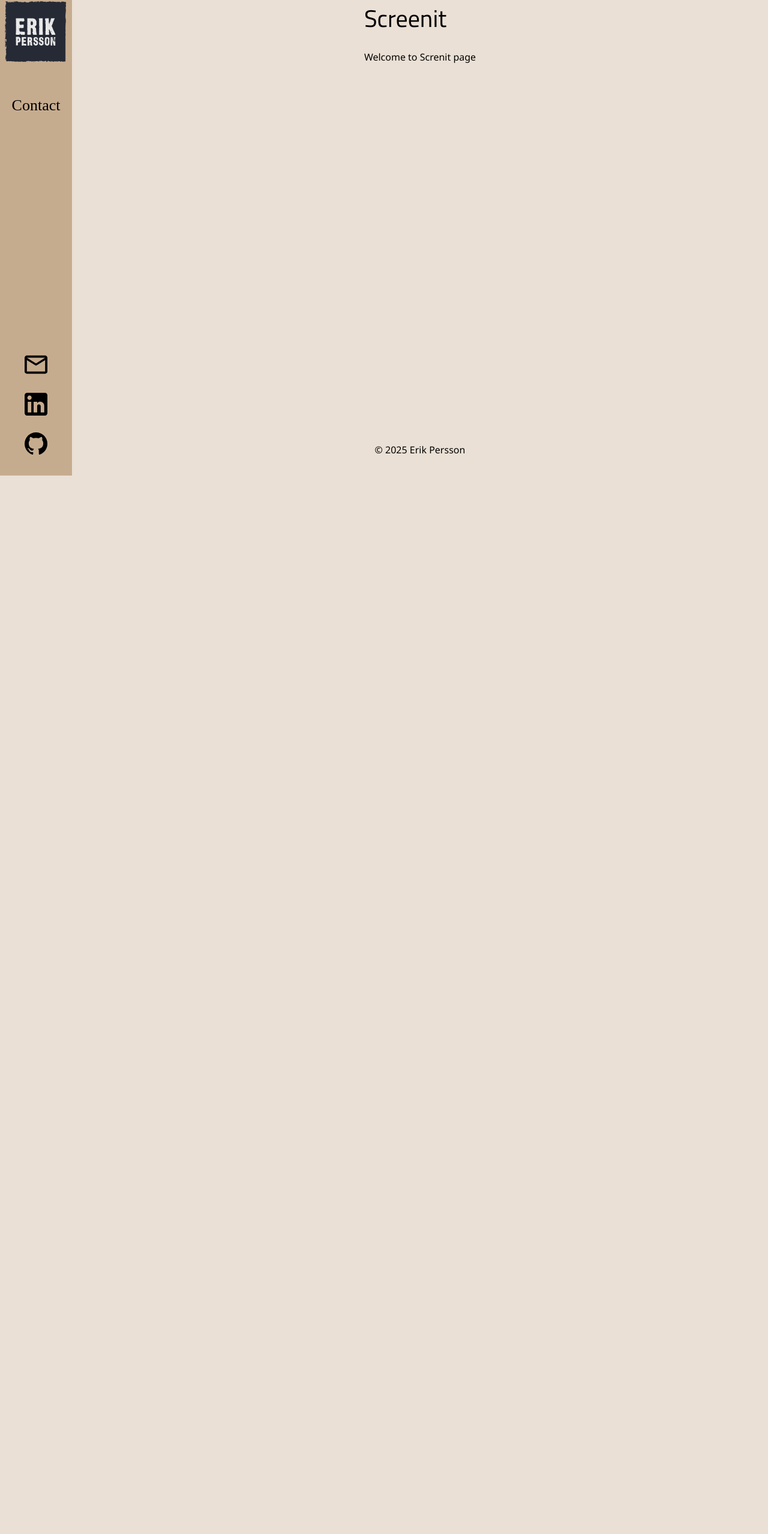
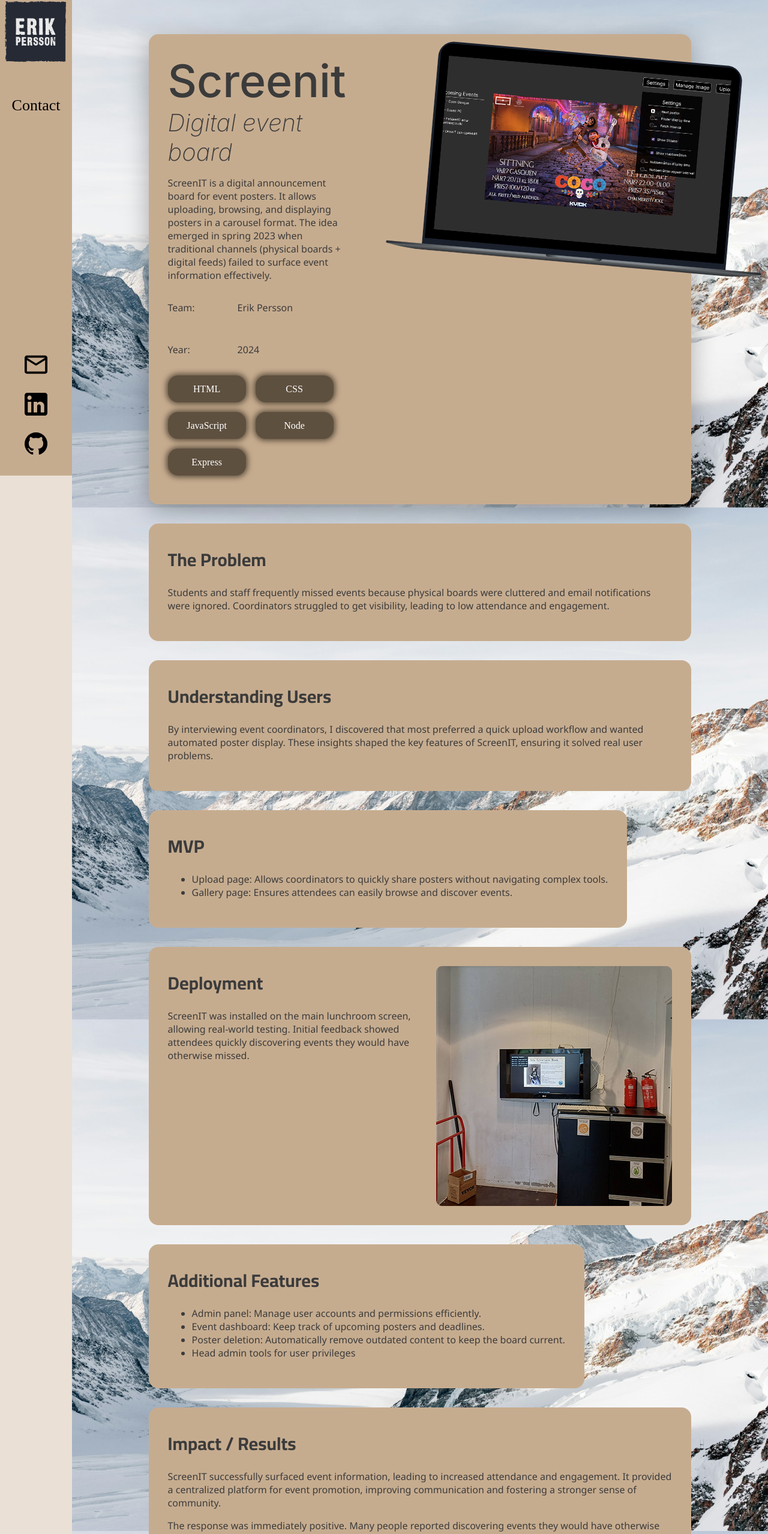
Before and after one commit to erikpersson0884/portfolio-v2, a React (Vite) app: page /screenit in a window 1280 px wide. Shown: the part 7-2565 px from the top of the page at 60% size. Before the commit the page ends 800 px from the top, so only its background shows below. Built offline with nearby package versions, Linux system fonts and the light colour scheme; a web font is replaced by a local one.

Commit message:
added a page about screenit

```diff
--- a/src/pages/projectPage/ProjectPage.css
+++ b/src/pages/projectPage/ProjectPage.css
@@ -10,6 +10,7 @@
 
     box-sizing: border-box;
     width: 100%;
+    min-height: 100vh;
     padding-inline: 11%;
     padding-bottom: 3rem;
 }
@@ -127,6 +128,14 @@
     margin: 0
 }
 
+.project-page .with-image {
+    display: flex;
+    flex-direction: row;
+    gap: 1rem;
+    border: none;
+    outline: none;
+}
+
 /* ==== Responsive ==== */
 
 @media screen and (max-width: 550px) {
--- a/src/pages/screenit/Screenit.tsx
+++ b/src/pages/screenit/Screenit.tsx
@@ -1,12 +1,94 @@
 import React from 'react';
+import ProjectPage from '../projectPage/ProjectPage';
+import screenITimage from '@/assets/screenit.png';
+import screenITdeployedImage from '@/assets/screenit-deployed.png';
 
 const Screenit: React.FC = () => {
     return (
-        <div>
-            <h1>Screenit</h1>
-            <p>Welcome to Screnit page</p>
-        </div>
-    );
+        <ProjectPage>
+            <header>
+                <div>
+                    <h1>Screenit</h1>
+                    <h2>Digital event board</h2>
+                    <p>
+                        ScreenIT is a digital announcement board for event posters. It allows uploading, browsing, and displaying posters in a carousel format. The idea emerged in spring 2023 when traditional channels (physical boards + digital feeds) failed to surface event information effectively.
+                    </p>
+
+                    <div className='info-box'>
+                        <p>Team:</p>
+                        <ul>
+                            <li><p>Erik Persson</p></li>
+                        </ul>
+                    </div>
+
+                    <div className='info-box'>
+                        <p>Year:</p> <p>2024</p>
+                    </div>
+
+                    <ul className='languages'>
+                        <li className='language'><p>HTML</p></li>
+                        <li className='language'><p>CSS</p></li>
+                        <li className='language'><p>JavaScript</p></li>
+                        <li className='language'><p>Node</p></li>
+                        <li className='language'><p>Express</p></li>
+                    </ul>
+                </div>
+                <img src={screenITimage} height={350} alt="ScreenIT running on a laptop" />
+            </header>
+
+            <section>
+                <h2>The Problem</h2>
+                <p>Students and staff frequently missed events because physical boards were cluttered and email notifications were ignored. Coordinators struggled to get visibility, leading to low attendance and engagement.</p>
+            </section>
+
+            <section>
+                <h2>Understanding Users</h2>
+                <p>By interviewing event coordinators, I discovered that most preferred a quick upload workflow and wanted automated poster display. These insights shaped the key features of ScreenIT, ensuring it solved real user problems.</p>
+            </section>
+
+            <section>
+                <h2>MVP</h2>
+
+                <ul>
+                    <li>Upload page: Allows coordinators to quickly share posters without navigating complex tools.</li>
+                    <li>Gallery page: Ensures attendees can easily browse and discover events.</li>
+                </ul>
+            </section>
+
+            <section className='with-image'>
+                <div>
+                    <h2>Deployment</h2>
+
+                    <p>ScreenIT was installed on the main lunchroom screen, allowing real-world testing. Initial feedback showed attendees quickly discovering events they would have otherwise missed.</p>
+                </div>
+                <img src={screenITdeployedImage} alt="ScreenIT digital event board deployed in the main lunchroom showing carousel of event posters" />
+            </section>
+
+            <section>
+                <h2>Additional Features</h2>
+                <ul>
+                    <li>Admin panel: Manage user accounts and permissions efficiently.</li>
+                    <li>Event dashboard: Keep track of upcoming posters and deadlines.</li>
+                    <li>Poster deletion: Automatically remove outdated content to keep the board current.</li>
+                    <li>Head admin tools for user privileges</li>
+                </ul>
+            </section>
+
+            <section>
+                <h2>Impact / Results</h2>
+                <p>ScreenIT successfully surfaced event information, leading to increased attendance and engagement. It provided a centralized platform for event promotion, improving communication and fostering a stronger sense of community.</p>
+                <p>The response was immediately positive. Many people reported discovering events they would have otherwise missed.</p>
+                <p>After initial success, the setup was expanded to a new screen powered by a Raspberry Pi 5 for better visibility.</p>
+            </section>
+
+            <section>
+                <h2>Reflection</h2>
+                <p>
+                    This project reinforced the value of user-centered design and rapid iteration. In future iterations, I plan to integrate ScreenIT with the IT division website to automate poster updates and explore analytics to track engagement trends.
+                </p>
+            </section>
+        </ProjectPage>
+    )
 }
 
 export default Screenit;
--- a/src/pages/strecklista/Strecklista.css
+++ b/src/pages/strecklista/Strecklista.css
@@ -1,17 +1,3 @@
-
-
-
-
-/* ==== Individual parts ==== */
-
-.strecklista-page .mockup {
-    display: flex;
-    flex-direction: row;
-    gap: 1rem;
-    border: none;
-    outline: none;
-}
-
 .strecklista-page iframe {
     width: min-content;
     float: right;
--- a/src/pages/strecklista/Strecklista.tsx
+++ b/src/pages/strecklista/Strecklista.tsx
@@ -90,7 +90,7 @@ export const Strecklista: React.FC = () => {
                 </ul>
             </section>
 
-            <section className='mockup'>
+            <section className='with-image'>
                 <div>
                     <h2>Figma Mockup</h2>
                     {/* <p>
```
Also changed, not shown: src/assets/screenit-deployed.png (added).
